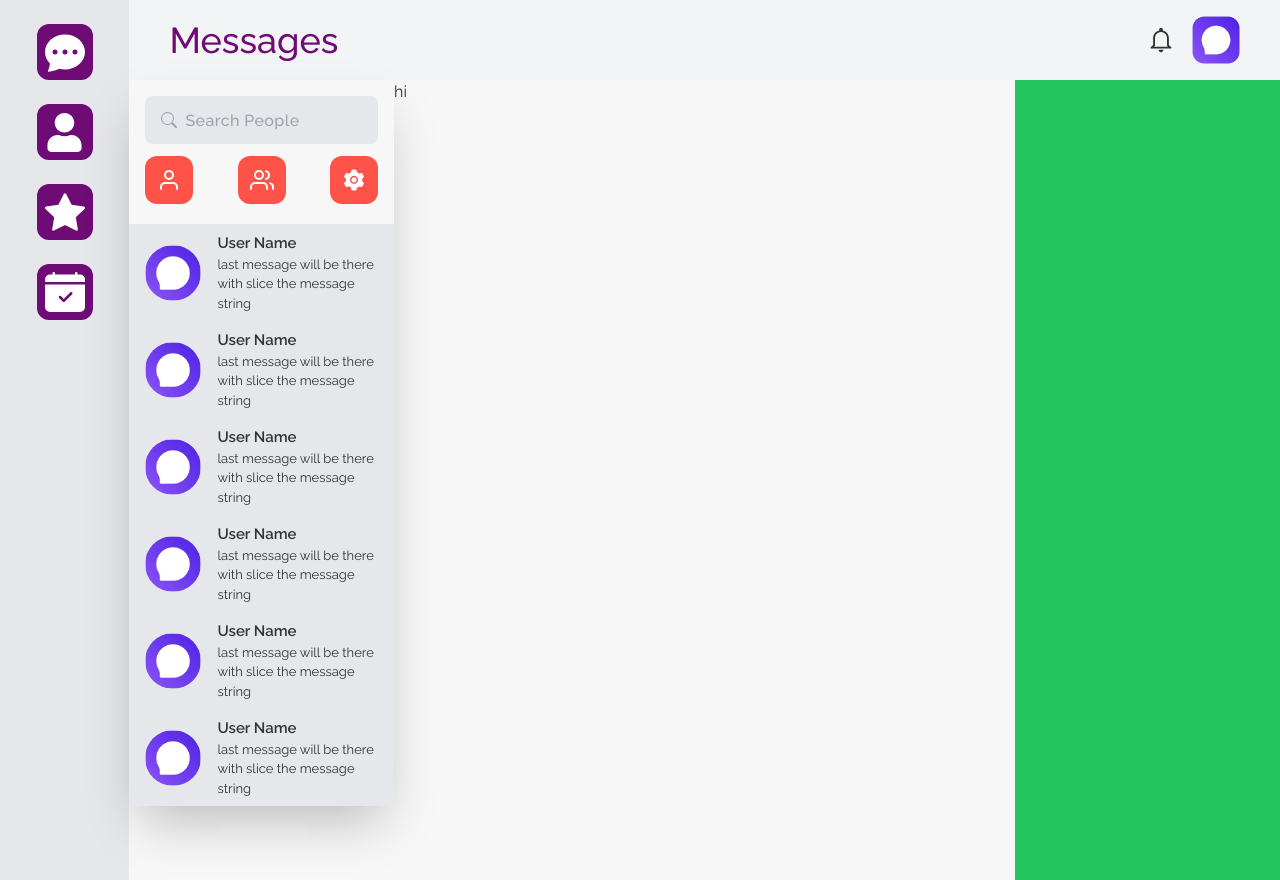
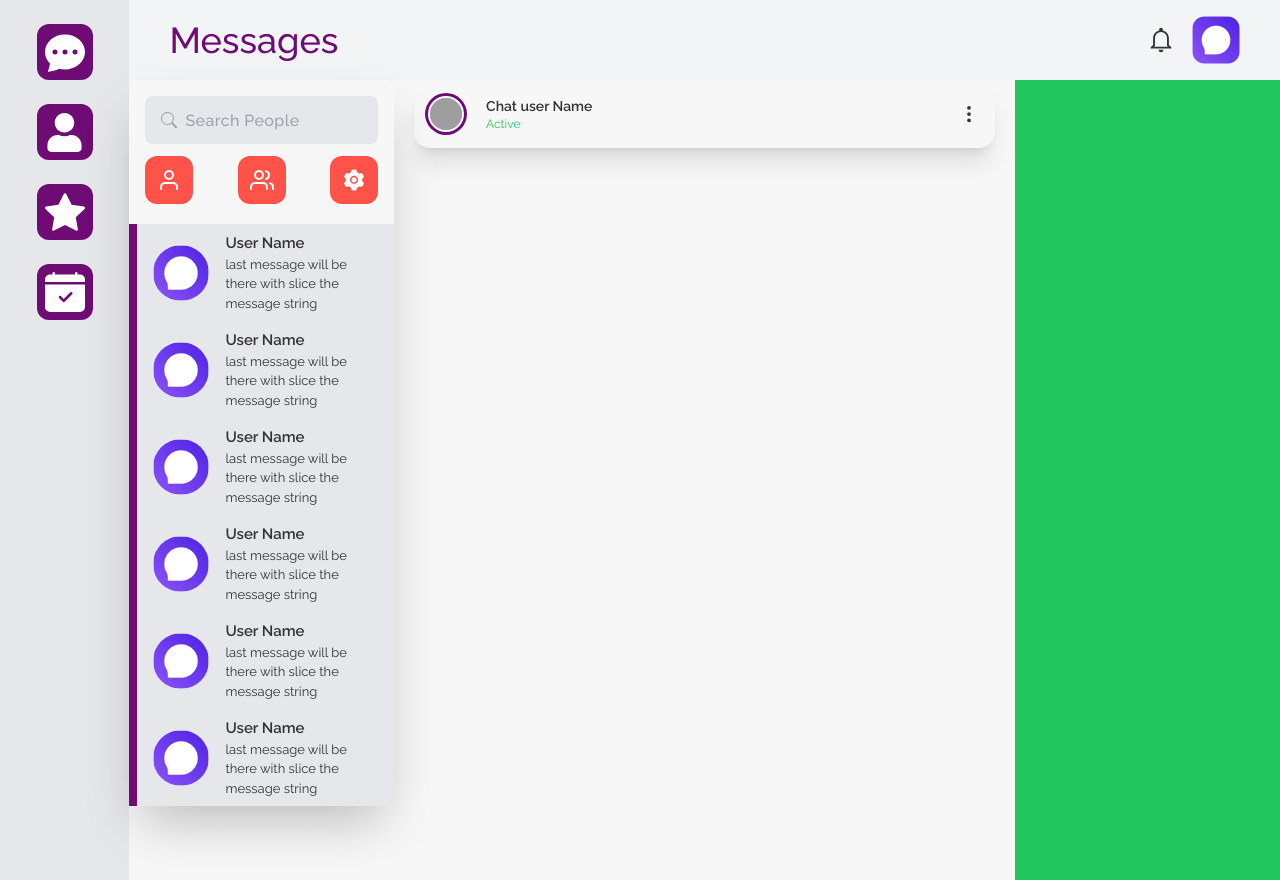
Before and after one commit to iinaamasum/chat-app-client, a React (Create React App) app: page / in a window 1280 px wide. Built offline with nearby package versions, Linux system fonts and the light colour scheme; no server answers; grey boxes are pictures that could not be loaded.

Commit message:
message top bar added

```diff
--- a/src/Pages/Home/ChatUsersCard.jsx
+++ b/src/Pages/Home/ChatUsersCard.jsx
@@ -3,7 +3,7 @@ import user from '../../images/logo/logo.png';
 
 const ChatUsersCard = () => {
   return (
-    <section className="bg-gray-200 px-4 py-2">
+    <section className="border-l-8 bg-gray-200 border-primary px-4 py-2">
       <div className="flex justify-between items-center">
         <img className="w-14 h-14 rounded-full" src={user} alt="" />
         <div className="ml-4">
--- /dev/null
+++ b/src/Pages/Home/MessageTopBar.jsx
@@ -0,0 +1,25 @@
+import React from 'react';
+import { BsThreeDotsVertical } from 'react-icons/bs';
+
+const MessageTopBar = () => {
+  return (
+    <section className="shadow-xl p-4 mx-5 rounded-2xl">
+      <div className="flex justify-between items-center">
+        <div className="flex items-center">
+          <div class="avatar">
+            <div class="w-8 rounded-full ring ring-primary ring-offset-base-100 ring-offset-2">
+              <img src="https://placeimg.com/192/192/people" />
+            </div>
+          </div>
+          <div className="ml-6">
+            <h2 className="text-sm font-semibold">Chat user Name</h2>
+            <p className="text-xs text-green-500">Active</p>
+          </div>
+        </div>
+        <BsThreeDotsVertical size={20} />
+      </div>
+    </section>
+  );
+};
+
+export default MessageTopBar;
--- a/src/Pages/Home/MessagesSection.jsx
+++ b/src/Pages/Home/MessagesSection.jsx
@@ -1,7 +1,12 @@
 import React from 'react';
+import MessageTopBar from './MessageTopBar';
 
 const MessagesSection = () => {
-  return <div className="bg-red min-h-screen">hi</div>;
+  return (
+    <section className="min-h-screen">
+      <MessageTopBar />
+    </section>
+  );
 };
 
 export default MessagesSection;
```
